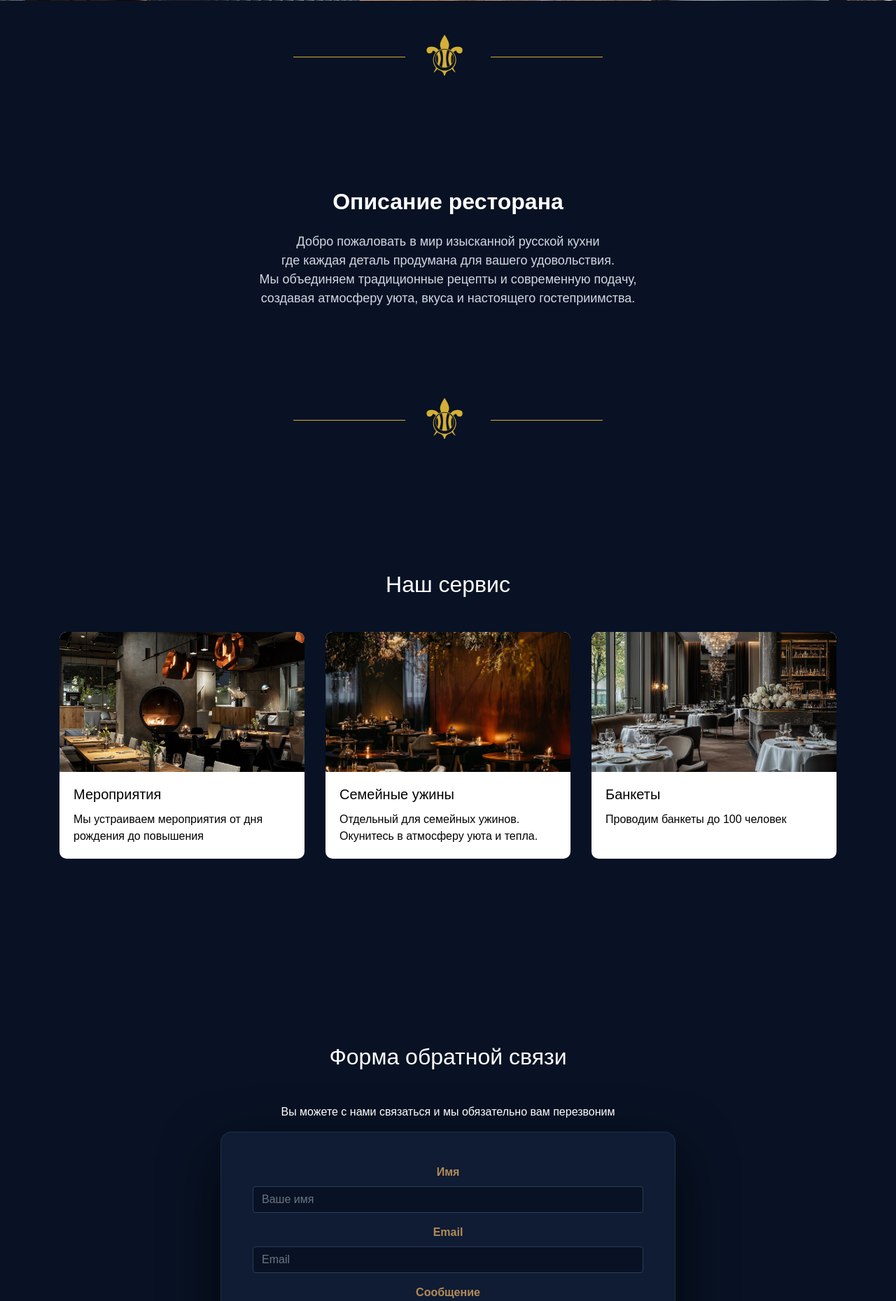
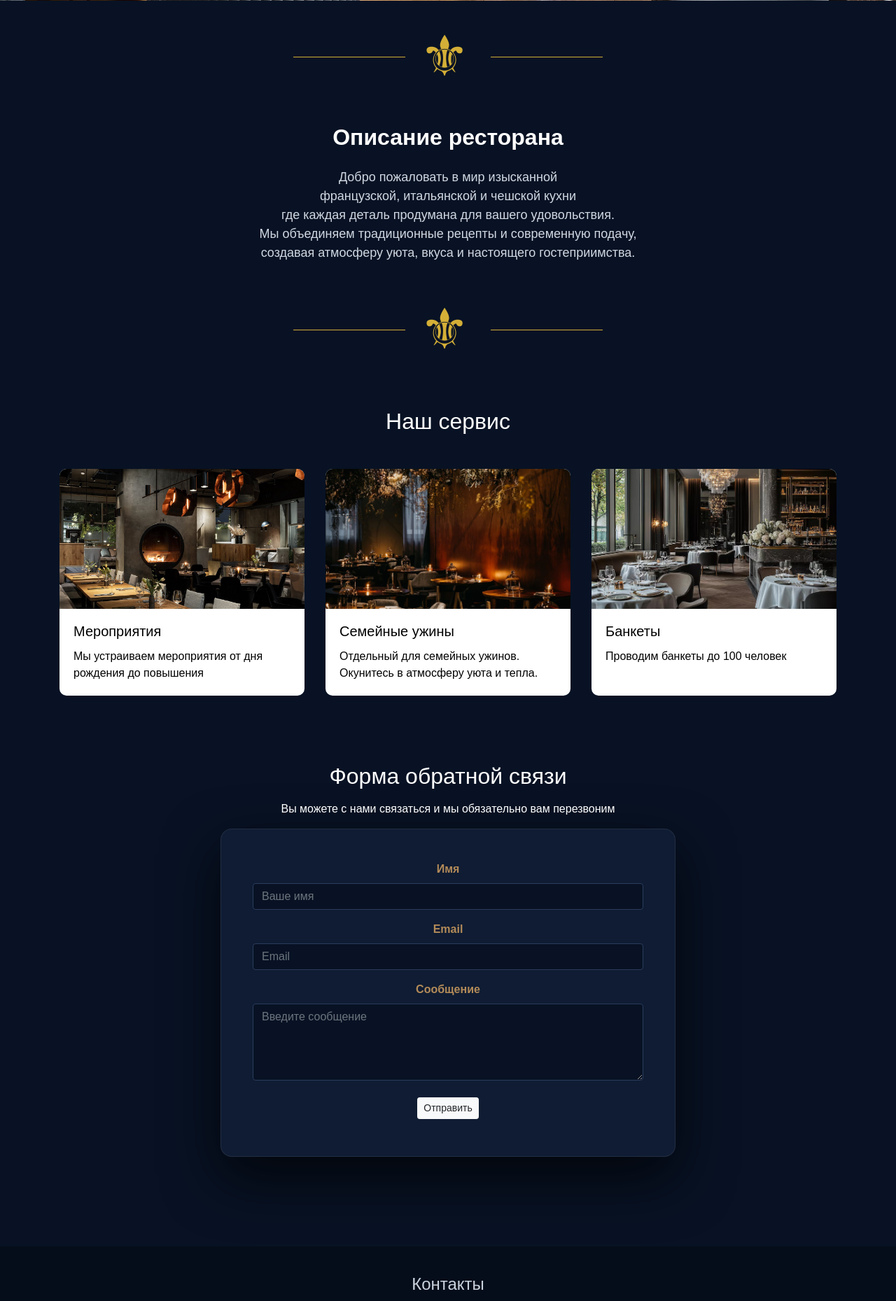
Before and after one commit to kseniya161-max/restaurant_booking, a Django app: page / in a window 1280 px wide. Shown: the part 569-2428 px from the top of the page at 70% size. Run offline with Django 5.2, Linux system fonts and the light colour scheme; parts of the project's set-up code (start-up, migrations or seed data) failed here and were passed over; some libraries are stand-ins or nearby versions.

Commit message:
correcting home

```diff
--- a/pages/templates/pages/home.html
+++ b/pages/templates/pages/home.html
@@ -29,15 +29,14 @@
 </div>
 
 
-
-
 <!-- DESCRIPTION -->
-<section class="description container mt-5">
+<section class="description container py-3">
 
 <h2>Описание ресторана</h2>
 
      <p class="lead">
-Добро пожаловать в мир изысканной русской кухни<br>
+Добро пожаловать в мир изысканной <br>
+          французской, итальянской и чешской кухни<br>
 где каждая деталь продумана для вашего удовольствия.<br>
 Мы объединяем традиционные рецепты и современную подачу,<br>
 создавая атмосферу уюта, вкуса и настоящего гостеприимства.
@@ -52,16 +51,14 @@
 
 </div>
 
+<!-- SERVICES -->
+<section class="service container py-3">
 
-
-<!-- SERVICES -->
-<section class="service container mt-5">
-
-<h2 class="text-center mb-5 mt-5">Наш сервис</h2>
+<h2 class="text-center mb-5 mt-3">Наш сервис</h2>
 
 <div class="row">
 
-<div class="col-lg-4 col-md-6 col-12 mb-5">
+<div class="col-lg-4 col-md-6 col-12 mb-3">
 
 <div class="card">
 <img src="{% static 'images/r5.jpg' %}" class="card-img-top">
@@ -78,7 +75,7 @@
 </div>
 
 
-<div class="col-lg-4 col-md-6 col-12 mb-5">
+<div class="col-lg-4 col-md-6 col-12 mb-3">
 
 <div class="card">
 <img src="{% static 'images/r3.jpg' %}" class="card-img-top">
@@ -96,7 +93,7 @@
 </div>
 
 
-<div class="col-lg-4 col-md-6 col-12 mb-5">
+<div class="col-lg-4 col-md-6 col-12 mb-3">
 
 <div class="card">
 
@@ -120,11 +117,11 @@
 
 
 <!-- CONTACT FORM -->
-<section class="contact-form container mt-5 mb-5">
+<section class="contact-form container py-5">
 
-<h2 class="text-center mt-5 mb-5">Форма обратной связи</h2>
+<h2 class="text-center mt-3 mb-3">Форма обратной связи</h2>
 
-<p class="text-center">
+<p class="text-center mt-2 mb-3">
 Вы можете с нами связаться и мы обязательно вам перезвоним
 </p>
 
```
